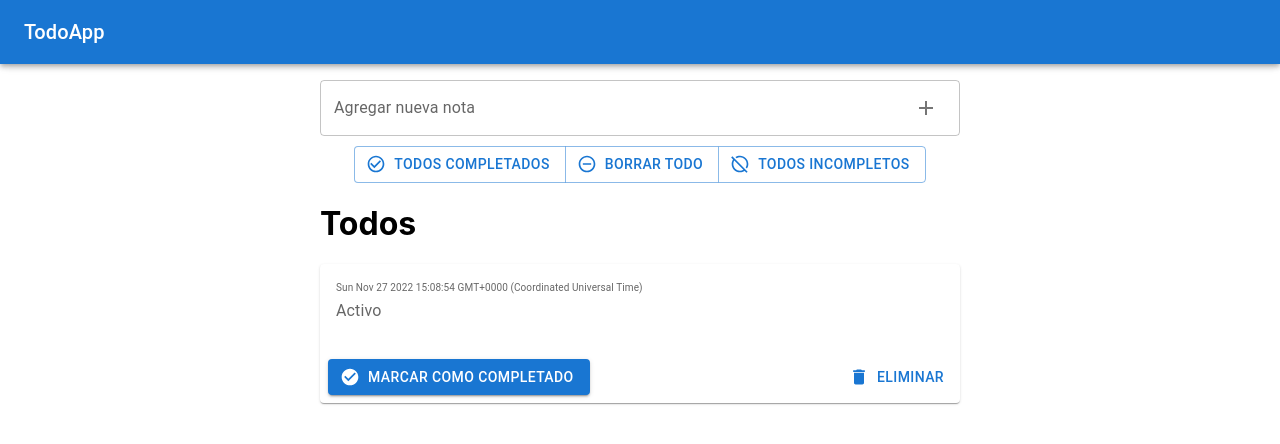
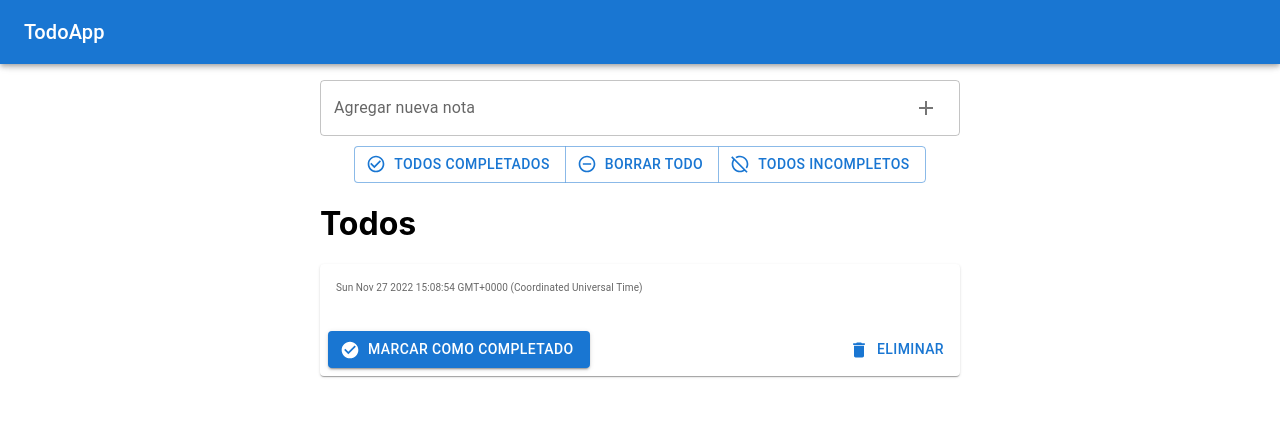
Before and after one commit to gastonalt/todo-list-app-react, a React (Create React App) app: page / in a window 1280 px wide. Both pictures are taken after a click on the button "Agregar". Shown: the top 444 px of the page. Built offline with nearby package versions, Linux system fonts and the light colour scheme.

Commit message:
Fix a la completación de los todos. :/

```diff
--- a/src/components/todo-list.jsx
+++ b/src/components/todo-list.jsx
@@ -18,11 +18,13 @@ export default function TodoList(){
 
     return(
         <>
-            <h1>Todos</h1>
+            {
+                todosSinCompletar.length > 0 ? <h1>Todos</h1> : null
+            }
             {todosSinCompletar.map((todo, i)=>{
                 return(
                     <SpaceBetweenCards key={i}>
-                        <Todo todo={todo} style={{marginBottom: '5px'}} />
+                        <Todo todo={todo} />
                     </SpaceBetweenCards>
                 )
             })}
--- a/src/components/todo.jsx
+++ b/src/components/todo.jsx
@@ -3,6 +3,7 @@ import DeleteIcon from '@mui/icons-material/Delete';
 import CheckCircleIcon from '@mui/icons-material/CheckCircle';
 import { useDispatch } from "react-redux";
 import { deleteById, toggleEstado } from "../states/todoListSlice";
+import CancelIcon from '@mui/icons-material/Cancel';
 
 export default function Todo(props){
 
@@ -14,6 +15,7 @@ export default function Todo(props){
 
     const toggleEstadoTodo = ()=>{
         dispatch(toggleEstado(props.todo))
+        console.log(props.todo)
     }
 
     return(
@@ -30,7 +32,7 @@ export default function Todo(props){
         </Typography>
         </CardContent>
         <CardActions sx={{display: 'flex', justifyContent: 'space-between'}}>
-            <Button startIcon={<CheckCircleIcon/>} onClick={toggleEstadoTodo} variant="contained">
+            <Button startIcon={!props.todo.completado ? <CheckCircleIcon/> : <CancelIcon/>} onClick={toggleEstadoTodo} variant="contained">
                 Marcar como {props.todo.completado ? 'Incompleto' : 'Completado'}
             </Button>
             <Button startIcon={<DeleteIcon/>} onClick={deleteHandler}>
--- a/src/models/todo.js
+++ b/src/models/todo.js
@@ -3,7 +3,6 @@ export class Todo{
         obj = obj != null ? obj : {}
         this.id = obj.id != null ? obj.id : ''
         this.text = obj.text != null ? obj.text : ''
-        this.estado = 'Activo'
         this.fecha = obj.fecha != null ? obj.fecha : ''
         this.completado = false
     }
--- a/src/states/todoListSlice.js
+++ b/src/states/todoListSlice.js
@@ -18,13 +18,14 @@ export const todoListSlice = createSlice({
       return {
         ...state,
         todos: state.todos.map(
-            (content, i) => i === 1 ? {...content, completado: !action.payload.completado}
+            (content, i) => content.id === action.payload.id ? {...content, completado: !action.payload.completado}
                                     : content
         )
      }
     },
     deleteById: (state, action)=>{
       state.todos = state.todos.filter(filtered=> action.payload.id !== filtered.id);
+      if(state.todos.length === 0) state.currentIdCounter = 0;
     }
   },
 })
```
